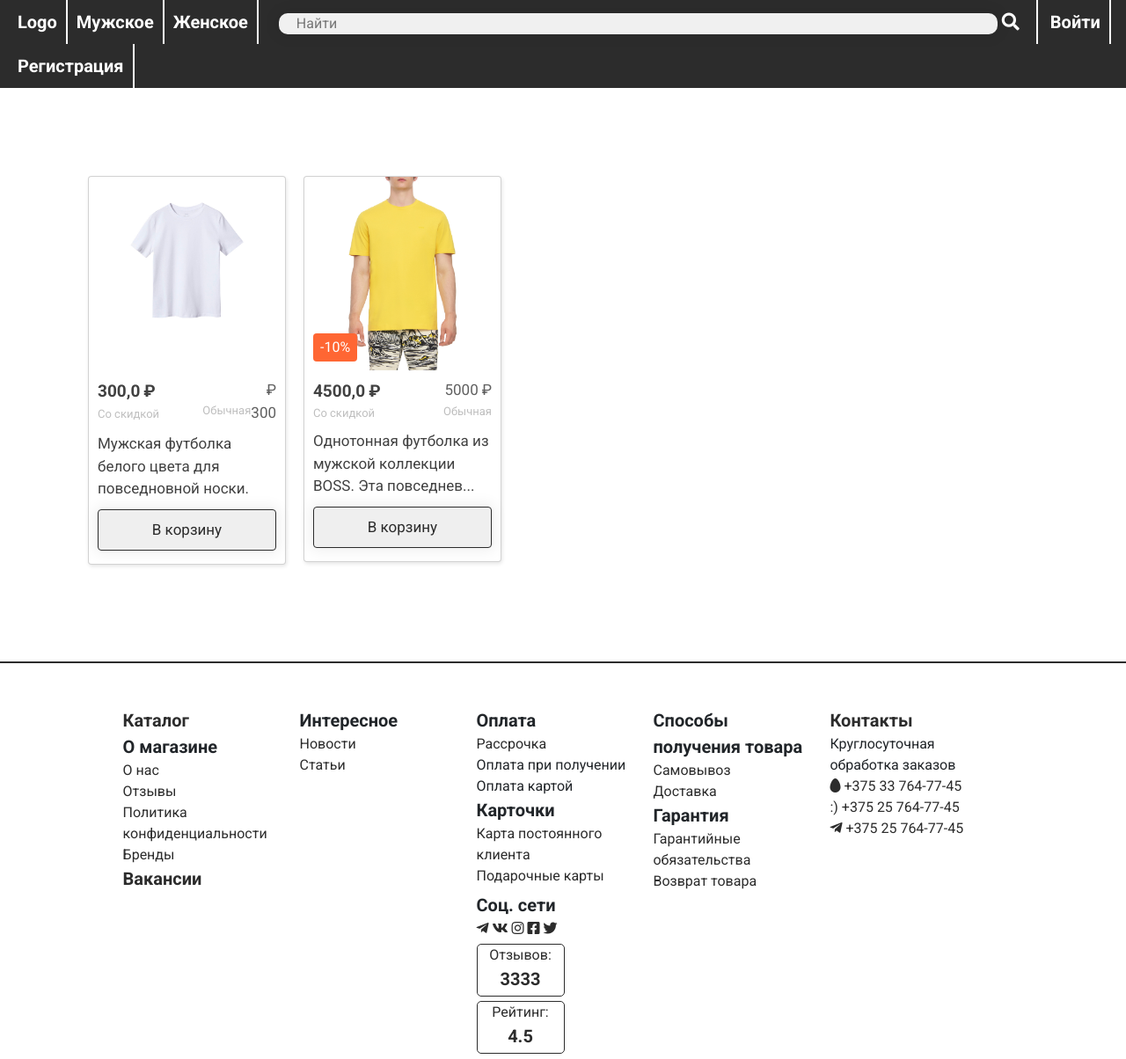
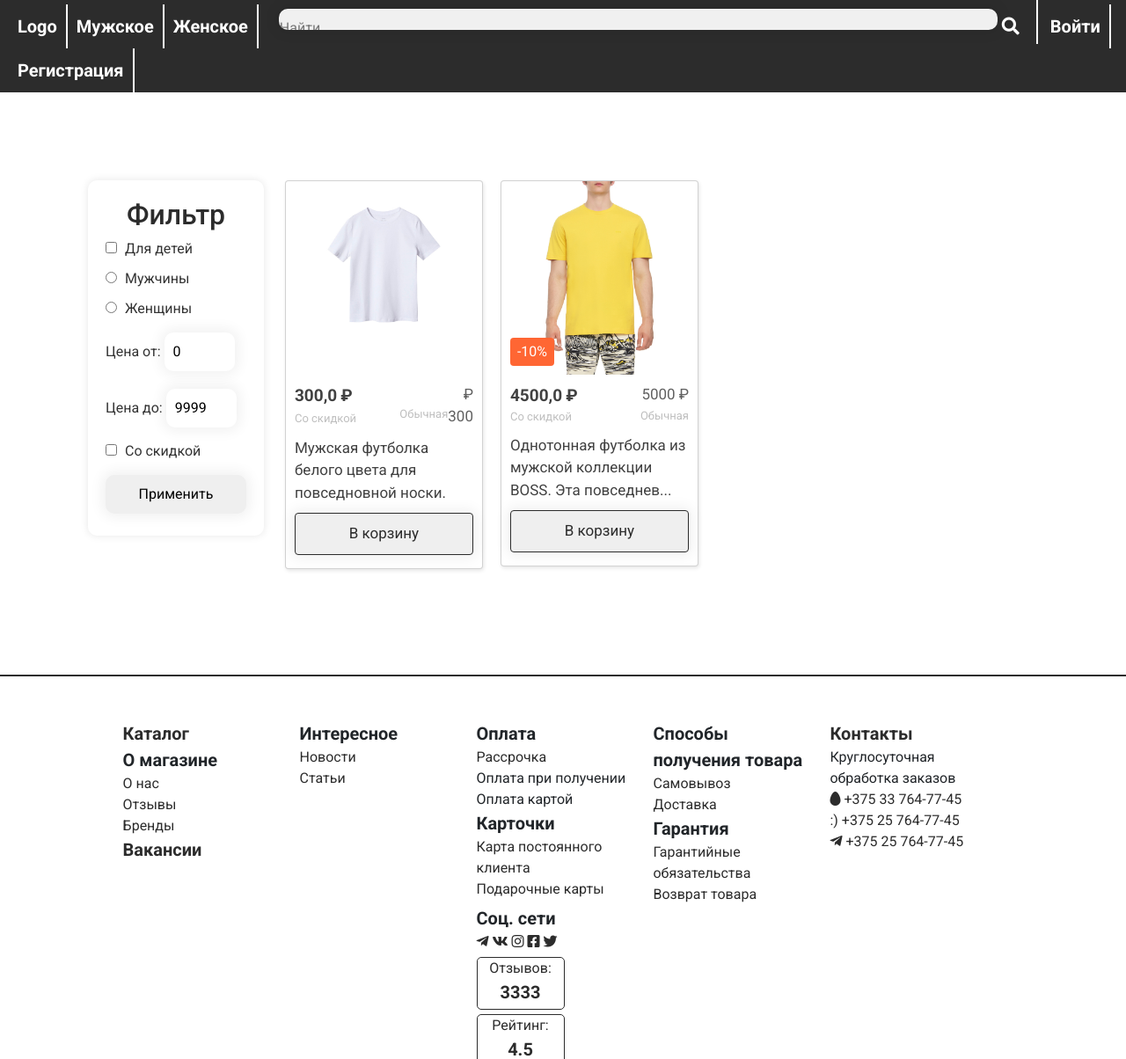
Before and after one commit to Ewonex/OnlineShop, a Django app: page /catalog in a window 1280 px wide. Shown: the top 1204 px of the page at 88% size. Run offline with Django 4.2, Linux system fonts and the light colour scheme; data comes from the database, SQL or seed files in the repository; both versions use the stored data as it was after the commit.

Commit message:
Some CSS changes. Filter view added. Some buf fixes.

```diff
--- a/Shop/main/templates/main/aboutItem.html
+++ b/Shop/main/templates/main/aboutItem.html
@@ -13,7 +13,7 @@
          <img class="" src="{{ item.pic.url }}"  alt="{{ item.name }}" />
      </div>
     <div class="blockForItemInfo" style="text-align: left">
-        <p class="defTextWithRedStroke">
+        <p class="defTextWithRedStroke" style="font-weight: bold">
             Для
             {% if item.forMales == True %}
             мужчин
@@ -22,7 +22,7 @@
             {% endif %}
         </p>
         {% if item.forChildren == True %}
-            <p class="defTextWithRedStroke">
+            <p class="defTextWithRedStroke" style="font-weight: bold">
                 Детское
             </p>
         {% endif %}
--- a/Shop/main/templates/main/aboutUs.html
+++ b/Shop/main/templates/main/aboutUs.html
@@ -8,7 +8,7 @@
     {% endblock %}
 {% block bodyBlock %}
 
-<div class="aboutUsfield" style="width: 40%; ">
+<div class="aboutUsField" style="width: 40%; ">
     <h1>О нас</h1>
 
     <p class="text">Добро пожаловать в наш интернет-магазин одежды! Мы стремимся предоставить качественную модную одежду по доступным ценам.</p>
@@ -25,7 +25,7 @@
 
 </div>
 
-<div class="aboutUsfield" style="width: 58%;">
+<div class="aboutUsField" style="width: 58%;">
     <h1>Наша команда</h1>
     <div class="peopleBoard">
         <div class="personCard">
--- a/Shop/main/templates/main/catalog.html
+++ b/Shop/main/templates/main/catalog.html
@@ -9,12 +9,43 @@
 {% block bodyBlock %}
 
 
+<div class="searchFilter">
+    <h2>Фильтр</h2>
+    <form method="post">
+        {% csrf_token %}
+        <div class="filter-item">
+            <input type="checkbox" id="childrenCheckbox">
+            <label for="childrenCheckbox">Для детей</label>
+        </div>
+        <div class="filter-item">
+            <input type="radio" id="maleRadio" name="gender" value="male">
+            <label for="maleRadio">Мужчины</label>
+        </div>
+        <div class="filter-item">
+            <input type="radio" id="femaleRadio" name="gender" value="female">
+            <label for="femaleRadio">Женщины</label>
+        </div>
+        <div class="filter-item">
+            <label for="priceFromInput">Цена от:</label>
+            <input type="number" id="priceFromInput" name="priceFrom" value="0" required min="0" max="10000">
+        </div>
+        <div class="filter-item">
+            <label for="priceToInput">Цена до:</label>
+            <input type="number" id="priceToInput" name="priceTo" value="9999" required min="0" max="10000">
+        </div>
+        <div class="filter-item">
+            <input type="checkbox" id="discountCheckbox">
+            <label for="discountCheckbox">Со скидкой</label>
+        </div>
+        <button style="width: 160px" type="submit">Применить</button>
+    </form>
+</div>
+<div class="productShow">
 
-<div class="productShow">
 {% for item in items %}
-    <form method="post" style="display: inline-block; margin-right: 16px; margin-bottom: 10px;">
+    <form method="post" style="display: inline-block; margin-right: 16px; margin-bottom: 20px;">
         {% csrf_token %}
-        <div >
+        <div>
             <div class="card">
               <div class="card__top">
                 <a href="{% url 'aboutItem' item.id %}" class="card__image">
@@ -47,6 +78,7 @@
         </div>
     </form>
 {% endfor %}
+
 </div>
 
 
--- a/Shop/main/templates/main/loyaout.html
+++ b/Shop/main/templates/main/loyaout.html
@@ -36,7 +36,6 @@
             <a><span class="title">О магазине</span></a><br>
             <a href="{% url 'aboutUs' %}"><span class="text">О нас</span></a><br>
             <a href=""><span class="text">Отзывы</span></a><br>
-            <a href=""><span class="text">Политика конфиденциальности</span></a><br>
             <a href=""><span class="text">Бренды</span></a><br>
             <a href=""><span class="title">Вакансии</span></a><br>
         </div>
@@ -71,11 +70,11 @@
         </div>
         <div class="column">
             <span class="title">Соц. сети</span><br>
-            <a href=""><span class="text"><i class="fab fa-telegram-plane"></i></span></a>
-            <a href=""><span class="text"><i class="fab fa-vk"></i></span></a>
-            <a href=""><span class="text"><i class="fab fa-instagram"></i></span></a>
-            <a href=""><span class="text"><i class="fab fa-facebook-square"></i></span></a>
-            <a href=""><span class="text"><i class="fab fa-twitter"></i></span></a><br>
+            <a href="https://web.telegram.org"><span class="text"><i class="fab fa-telegram-plane"></i></span></a>
+            <a href="https://vk.com"><span class="text"><i class="fab fa-vk"></i></span></a>
+            <a href="https://www.instagram.com/"><span class="text"><i class="fab fa-instagram"></i></span></a>
+            <a href="https://www.facebook.com/"><span class="text"><i class="fab fa-facebook-square"></i></span></a>
+            <a href="https://twitter.com"><span class="text"><i class="fab fa-twitter"></i></span></a><br>
             <a href=""><div class="info_card">
                 <span class="text">Отзывов:</span><br>
                 <span class="title">3333</span>
--- a/Shop/static/main/css/main.css
+++ b/Shop/static/main/css/main.css
@@ -24,7 +24,7 @@ header {
     width: 100vw;
     padding-left: 10px;
     padding-right: 10px;
-    margin-top: 0px;
+    margin-top: 0;
 }
 header div {
     height: 50px;
@@ -59,9 +59,8 @@ header .searchDiv input {
     font-size: 16px;
     background: #f0f0f0;
     border-radius: 10px 10px 10px 10px;
-    border: 0px solid White;
-    padding: 1px;
-    padding-left: 20px;
+    border: 0 solid White;
+    padding: 20px 1px 1px 1px;
     text-align: left;
 }
 
@@ -167,7 +166,7 @@ footer .info_card {
     transition: background-color 0.6s ease;
 }
 
-.active, dot:hover {
+.active, .dot:hover {
     background-color: #717171;
 }
 
@@ -200,6 +199,7 @@ footer .info_card {
     width: 200px;
     text-align: center;
     margin-right: 10px;
+    margin-bottom: 10px;
 }
 
 .infoCards .card-info:hover {
@@ -241,8 +241,53 @@ footer .info_card {
 }
 
 .productShow {
-    /* background-color: #717171; */
+    display: inline-block;
+    max-width: 80%;
 }
+
+.searchFilter {
+    vertical-align: top;
+    max-width: 200px;
+    padding: 20px;
+    background-color: #fff;
+    border-radius: 10px;
+    box-shadow: 0 0 10px rgba(0, 0, 0, 0.1);
+    margin-bottom: 20px;
+    display: inline-block;
+    margin-right: 20px;
+    height: 100%;
+}
+
+.searchFilter h2 {
+    text-align: center;
+    color: #2c2c2c;
+}
+
+.searchFilter form {
+    display: flex;
+    flex-direction: column;
+}
+.searchFilter input[type="checkbox"], input[type="radio"] {
+    margin-right: 5px;
+}
+
+.searchFilter label {
+    color: #333;
+}
+
+.searchFilter input[type="number"] {
+    width: 80px;
+}
+
+
+
+.filter-item {
+    margin-bottom: 10px;
+    display: inline-block;
+}
+
+
+
 
 .card {
     width: 225px;
@@ -383,7 +428,7 @@ footer .info_card {
   color: #fff;
 }
 
-.aboutUsfield {
+.aboutUsField {
     vertical-align: top;
     display: inline-block;
     width: 48%;
@@ -393,12 +438,12 @@ footer .info_card {
 
 }
 
-.aboutUsfield .text {
+.aboutUsField .text {
     text-indent: 20px;
     font-size: 20px;
 }
 
-.aboutUsfield h1, h2 {
+.aboutUsField h1, h2 {
     text-align: center;
 }
 
@@ -420,7 +465,7 @@ footer .info_card {
     margin-right: 20px;
     margin-bottom: 20px;
     text-align: center;
-    box-shadow: 0px 0px 3px 1px #2c2c2c;
+    box-shadow: 0 0 3px 1px #2c2c2c;
 }
 
 .personCard img {
@@ -549,13 +594,14 @@ footer .info_card {
     max-width: 300px;
     height: 400px;
     object-fit: cover;
-    box-shadow: 0px 0px 3px 1px #2c2c2c;
+    box-shadow: 0 0 3px 1px #2c2c2c;
     border-radius: 20px;
 }
 
 .blockForItemInfo img:hover {
     transform: scale(1.05);
     transition: all .4s ease;
+    cursor: zoom-in;
 }
 
 .divForPrice {
@@ -581,7 +627,7 @@ footer .info_card {
     display: inline-block;
     color: white;
     background-color: #ff6633;
-    padding: 0px 4px 0px 4px;
+    padding: 0 4px 0 4px;
     border-radius: 5px;
 }
 
```
Also changed, not shown: Shop/main/static/main/css/main.css (+58 -12 lines), Shop/db.sqlite3.
